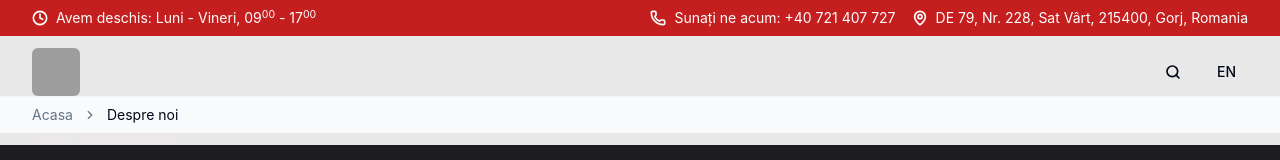
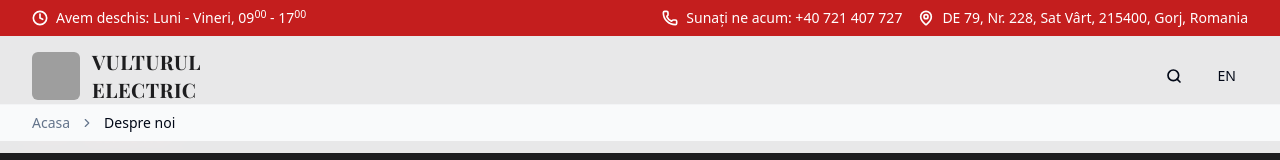
Before and after one commit to craciunlabs/vulturulelectric, a React (Vite) app: page /despre-noi in a window 1280 px wide. Shown: the top 160 px of the page. Built offline with nearby package versions, Linux system fonts and the light colour scheme; grey boxes are pictures that could not be loaded.

Commit message:
feat: Add brand name to header
Adds the brand name "Vulturul Electric" next to the logo in the header, with a bold and professional font style.

```diff
--- a/index.html
+++ b/index.html
@@ -1,21 +1,15 @@
 
-<!doctype html>
+<!DOCTYPE html>
 <html lang="en">
   <head>
     <meta charset="UTF-8" />
-    <link rel="icon" type="image/svg+xml" href="/favicon.ico" />
+    <link rel="icon" type="image/svg+xml" href="/logo.png" />
     <meta name="viewport" content="width=device-width, initial-scale=1.0" />
-    <meta name="description" content="Vulturul Electric - Service Auto Electric profesional - Dacia Logan Sandero Duster - Specializat în diagnosticare și reparații electrice auto profesionale.">
-    <meta http-equiv="X-UA-Compatible" content="IE=edge">
-    <meta http-equiv="Content-Security-Policy" content="default-src 'self'; script-src 'self' 'unsafe-inline' https://cdn.gpteng.co https://maps.googleapis.com; style-src 'self' 'unsafe-inline'; img-src 'self' data: https: https://i.imgur.com; connect-src 'self' https:; font-src 'self' data:; frame-src 'self' https://www.google.com; object-src 'none'">
-    <meta http-equiv="X-Content-Type-Options" content="nosniff">
-    <meta http-equiv="Referrer-Policy" content="strict-origin-when-cross-origin">
-    <meta http-equiv="Permissions-Policy" content="camera=(), microphone=(), geolocation=()">
-    <title>Vulturul Electric - Service Auto Electric</title>
+    <link href="https://fonts.googleapis.com/css2?family=Playfair+Display:wght@700&display=swap" rel="stylesheet">
+    <title>Vulturul Electric</title>
   </head>
   <body>
     <div id="root"></div>
-    <script src="https://cdn.gpteng.co/gptengineer.js" type="module"></script>
     <script type="module" src="/src/main.tsx"></script>
   </body>
 </html>
--- a/src/components/BrandLogo.tsx
+++ b/src/components/BrandLogo.tsx
@@ -68,9 +68,9 @@ const BrandLogo = ({ variant = 'default', size = 'md', showText = false }: Brand
       </div>
 
       {showText && (
-        <div className={`${textSizes[adjustedSize]} font-bold tracking-wide ${textColors[variant]}`}>
-          <span>Vulturul</span>
-          <span className="block">Electric</span>
+        <div className={`flex flex-col ${textSizes[adjustedSize]} font-bold tracking-wide ${textColors[variant]}`}>
+          <span className="font-playfair uppercase">Vulturul</span>
+          <span className="block font-playfair uppercase">Electric</span>
         </div>
       )}
     </div>
--- a/src/components/Header.tsx
+++ b/src/components/Header.tsx
@@ -1,4 +1,3 @@
-
 import React, { useState, useEffect, useCallback } from 'react';
 import { Link, useLocation } from 'react-router-dom';
 import { cn } from '@/lib/utils';
@@ -122,7 +121,11 @@ const Header = () => {
       >
         <div className="container flex justify-between items-center">
           <Link to="/" className="relative block animate-fade-down">
-            <BrandLogo variant="dark" size={isMobile ? "sm" : "md"} showText={false} />
+            <BrandLogo
+              variant="dark"
+              size={isMobile ? "sm" : "md"}
+              showText={true}
+            />
           </Link>
 
           {/* Desktop Navigation */}
--- a/tailwind.config.ts
+++ b/tailwind.config.ts
@@ -1,4 +1,3 @@
-
 import type { Config } from "tailwindcss";
 
 export default {
@@ -75,8 +74,7 @@ export default {
         }
       },
       fontFamily: {
-        sans: ['Inter', 'system-ui', 'sans-serif'],
-        serif: ['Georgia', 'serif'],
+        'playfair': ['Playfair Display', 'serif'],
       },
       borderRadius: {
         lg: 'var(--radius)',
```
